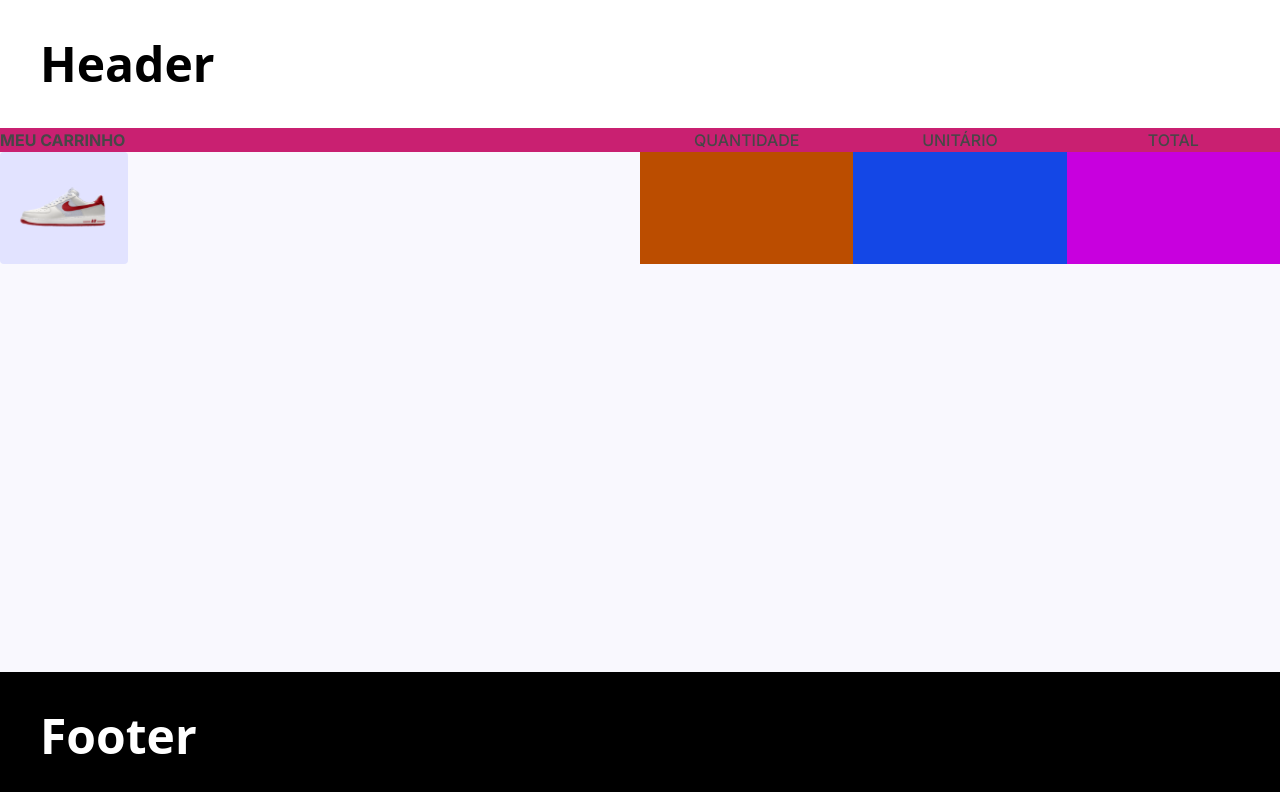
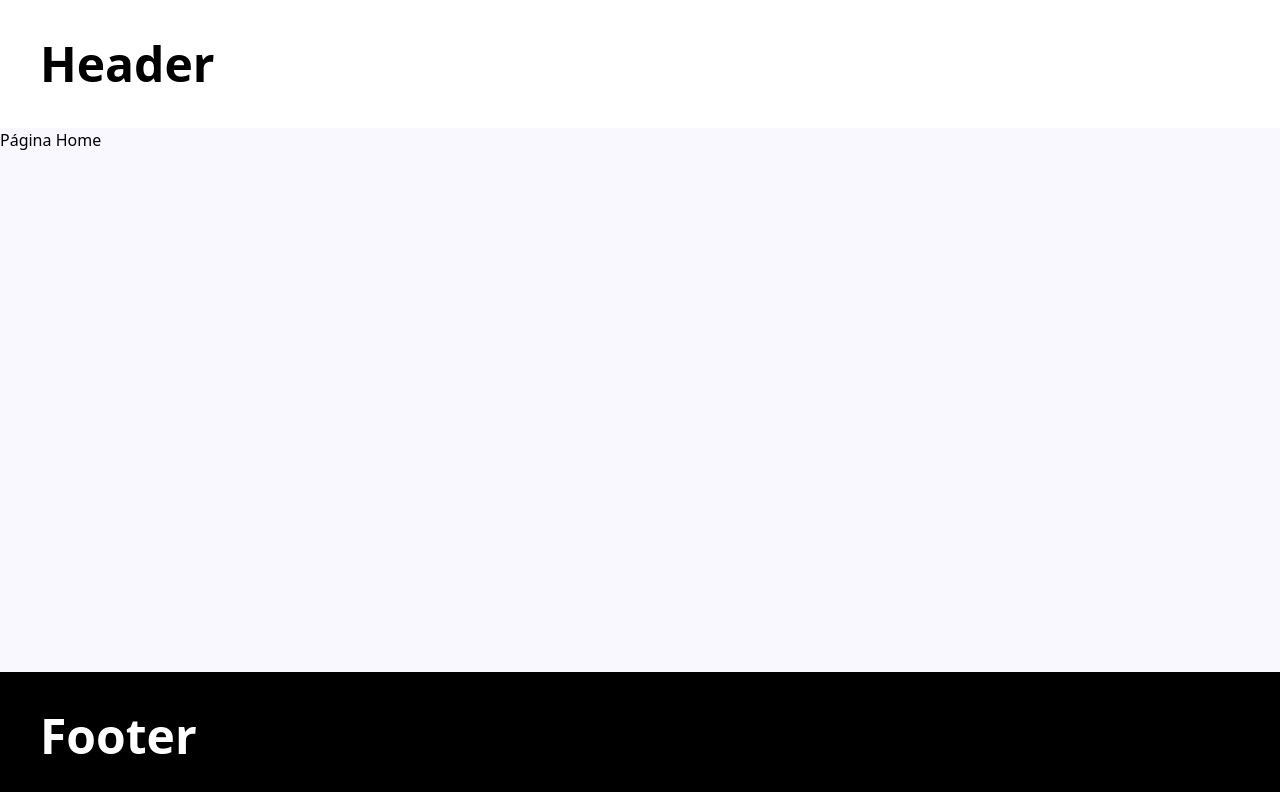
Before and after one commit to saulocs4/projeto, a React (Vite) app: page / in a window 1280 px wide. Shown: the top 792 px of the page. Built offline with nearby package versions, Linux system fonts and the light colour scheme.

Commit message:
conteudo rotas

```diff
--- a/package.json
+++ b/package.json
@@ -13,6 +13,7 @@
     "@tailwindcss/vite": "^4.1.6",
     "react": "^19.1.0",
     "react-dom": "^19.1.0",
+    "react-router-dom": "^7.6.0",
     "tailwindcss": "^4.1.6"
   },
   "devDependencies": {
--- a/src/App.jsx
+++ b/src/App.jsx
@@ -1,17 +1,11 @@
-import Carrinho from "./components/Carrinho"
-import Footer from "./components/Footer"
-import Header from "./components/Header"
+import Rotas from "./rotas/Rotas"
 
 function App() {
 
   return (
-    <div className="h-screen flex flex-col">
-    <Header/>
-    <main className="bg-[#F9F8FE] h-full">
-      <Carrinho/>
-    </main>
-    <Footer/>
-    </div>
+   <>
+   <Rotas/>
+   </>
   )
 }
 
--- a/src/components/Carrinho.jsx
+++ b/src/components/Carrinho.jsx
@@ -3,10 +3,10 @@ import tenis from '../assets/tenis.svg'
 
 const Carrinho = () => {
   return (
-    <div className=' h-full'>
+    <div className='bg-white p-8'>
         <table className='w-full font-inter'>
             <thead>
-                <tr className='flex text-[#474747] bg-primary'>
+                <tr className='flex text-[#474747]'>
                     <th className='flex-3 text-left'>MEU CARRINHO</th>
                     <th className='flex-1 font-medium'>QUANTIDADE</th>
                     <th className='flex-1 font-medium'>UNITÁRIO</th>
--- a/src/components/Footer.jsx
+++ b/src/components/Footer.jsx
@@ -1,4 +1,3 @@
-
 
 import React from 'react'
 
--- /dev/null
+++ b/src/components/Layout.jsx
@@ -0,0 +1,20 @@
+import React from 'react'
+import Header from './Header'
+import { Outlet } from 'react-router-dom'
+import Footer from './Footer'
+
+const Layout = () => {
+  return (
+    <>
+    <div className="h-screen flex flex-col">
+        <Header/>
+        <main className="bg-[#F9F8FE] h-full">
+            <Outlet/>
+        </main>
+        <Footer/>
+    </div>
+    </>
+  )
+}
+
+export default Layout
--- /dev/null
+++ b/src/pages/Home.jsx
@@ -0,0 +1,9 @@
+import React from 'react'
+
+const Home = () => {
+  return (
+    <div>Página Home</div>
+  )
+}
+
+export default Home
--- /dev/null
+++ b/src/pages/NotFound.jsx
@@ -0,0 +1,9 @@
+import React from 'react'
+
+const NotFound = () => {
+  return (
+    <div>Página NotFound</div>
+  )
+}
+
+export default NotFound
--- /dev/null
+++ b/src/pages/PageCarrinho.jsx
@@ -0,0 +1,10 @@
+import React from 'react'
+import Carrinho from '../components/Carrinho'
+
+const PageCarrinho = () => {
+  return (
+    <Carrinho/>
+  )
+}
+
+export default PageCarrinho
--- /dev/null
+++ b/src/rotas/Rotas.jsx
@@ -0,0 +1,23 @@
+import React from 'react'
+import { BrowserRouter, Route, Routes } from 'react-router-dom'
+import Carrinho from '../components/Carrinho'
+import Layout from '../components/Layout.jsx'
+import Home from '../pages/Home.jsx'
+import NotFound from '../pages/NotFound.jsx'
+
+
+const Rotas = () => {
+  return (
+   <BrowserRouter>
+   <Routes>
+    <Route path='/' element={<Layout/>}>
+        <Route index element={<Home/>}/>
+        <Route path='carrinho' element={<Carrinho/>}/>
+        <Route path='*' element={<NotFound/>}/>
+    </Route>
+   </Routes>
+   </BrowserRouter>
+  )
+}
+
+export default Rotas
```
Also changed, not shown: 1 other file (tests, documents, lock files or other folders).
